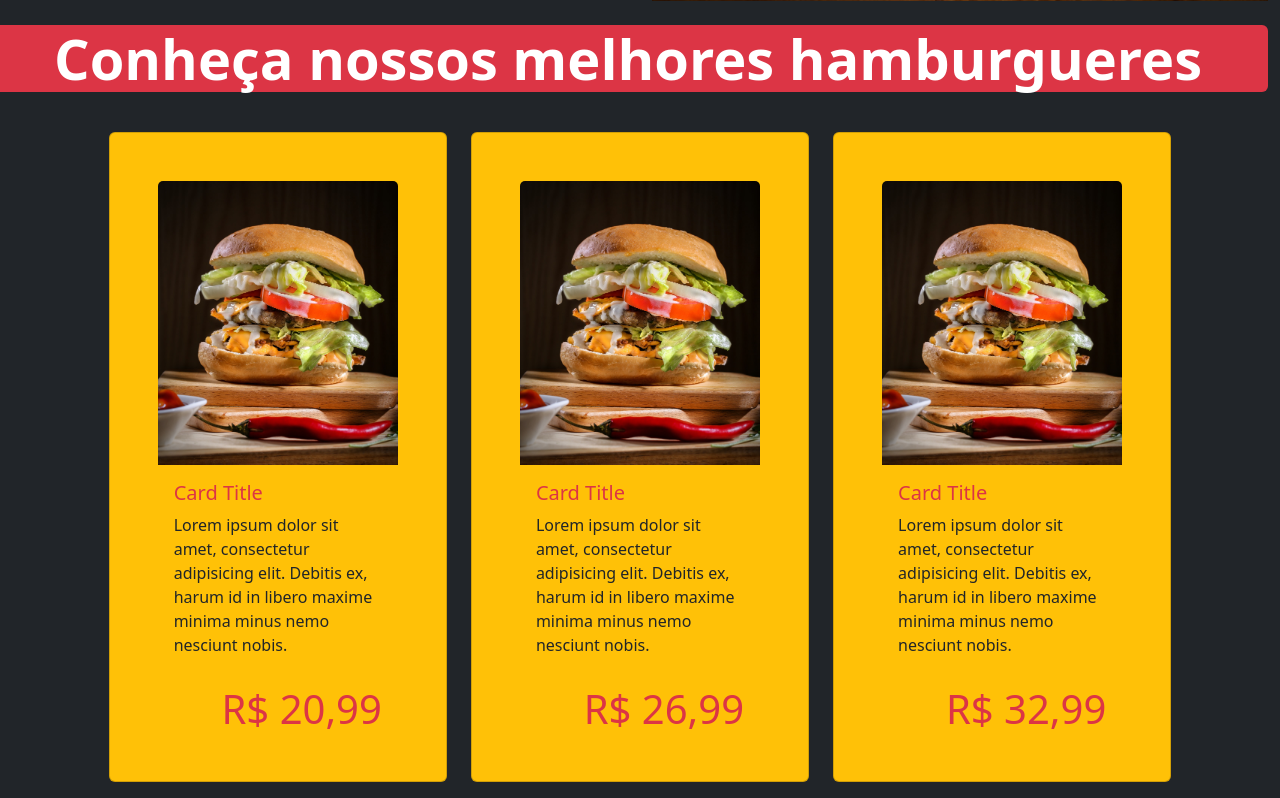
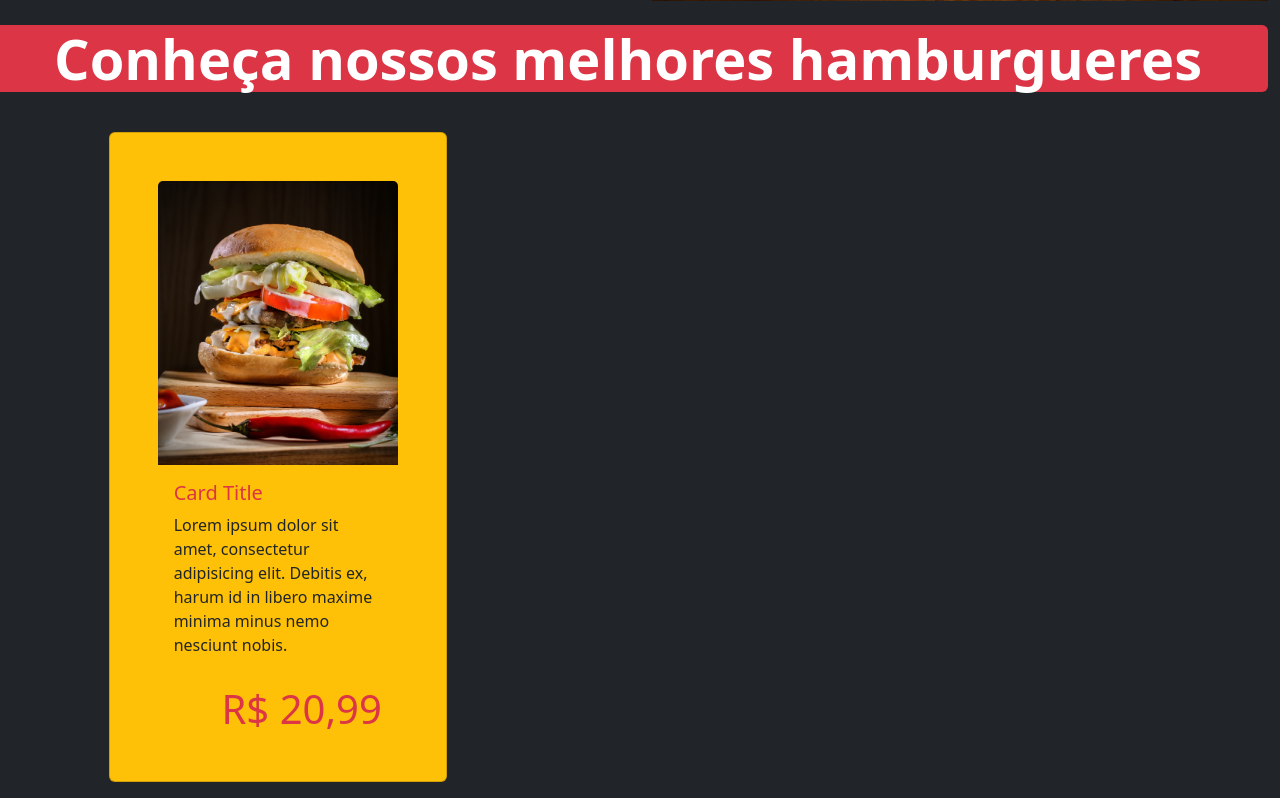
Before and after one commit to thiagorocco/django, a Django app: page / in a window 1280 px wide. Shown: the part 841-1639 px from the top of the page. Run offline with Django 4.2, Linux system fonts and the light colour scheme.

Commit message:
Cards estáticos de conteúdo.html removidos

```diff
--- a/pyburguer/burguer/templates/fragments/conteudo.html
+++ b/pyburguer/burguer/templates/fragments/conteudo.html
@@ -25,33 +25,6 @@
                     <div class="span display-6 text-end mx-3 text-danger">R$ 20,99</div>
                 </div>
             </div>
-            <div class="col">
-                <div class="card bg-warning p-5" style="height:650px">
-                    <img src="{% static 'burguer/burguer-slide.jpg' %}" class="card-img-top" alt="hamburguer">
-                    <div class="card-body">
-                        <h5 class="card-title text-danger"> Card Title </h5>
-                        <p class="card-text"> Lorem ipsum dolor sit amet, consectetur adipisicing elit.
-                            Debitis ex, harum id in libero maxime minima minus nemo nesciunt nobis.
-                        </p>
-                    </div>
-                    <div class="span display-6 text-end mx-3 text-danger">R$ 26,99</div>
-                </div>
-            </div>
-            <div class="col">
-                <div class="card bg-warning p-5" style="height:650px">
-                    <img src="{% static 'burguer/burguer-slide.jpg' %}" class="card-img-top" alt="hamburguer">
-                    <div class="card-body">
-                        <h5 class="card-title text-danger"> Card Title </h5>
-                        <p class="card-text"> Lorem ipsum dolor sit amet, consectetur adipisicing elit.
-                            Debitis ex, harum id in libero maxime minima minus nemo nesciunt nobis.
-                        </p>
-                    </div>
-                    <div class="span display-6 text-end mx-3 text-danger">R$ 32,99</div>
-                </div>
-            </div>
-
-
-
         </div>
     </div>
 </div>
```
Also changed, not shown: 1 other file.
